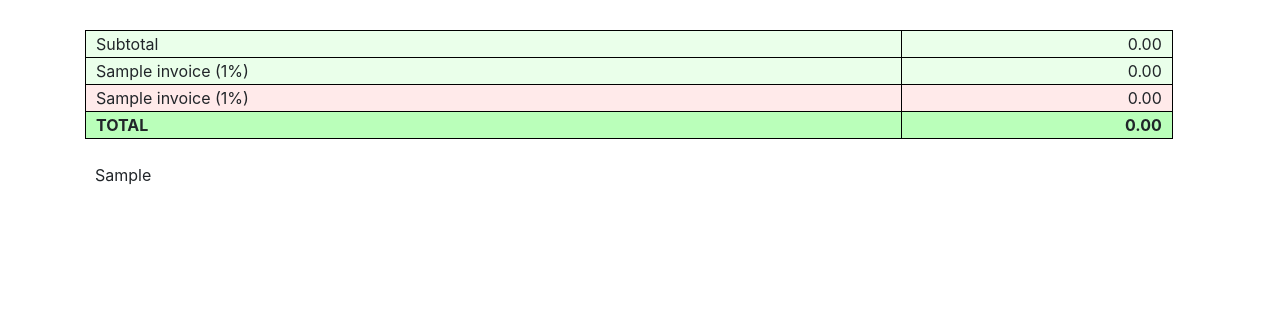
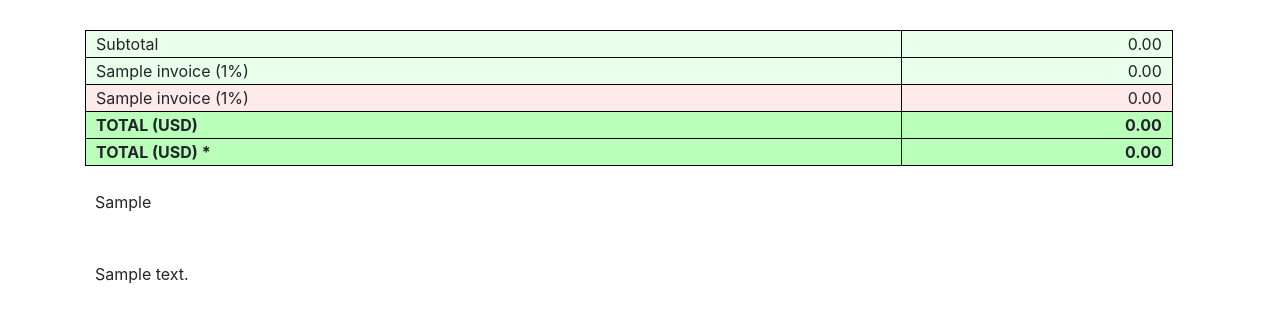
Before and after one commit to Virako/ynvo, a Django app: page /ynvo/1/ in a window 1280 px wide. Shown: the part 354-677 px from the top of the page. Run offline with Django 3.2, Linux system fonts and the light colour scheme; tables that the repository leaves empty hold one stand-in row (values such as "Sample post"); some libraries are stand-ins or nearby versions.

Commit message:
Add optional extra currency and note in invoices

```diff
--- a/ynvo/models.py
+++ b/ynvo/models.py
@@ -59,10 +59,13 @@ class Invoice(models.Model):
     fees = models.ManyToManyField(Fee, related_name='invoices')
     project = models.CharField(max_length=128, default='', blank=True)
     currency = models.CharField(max_length=4, default='€')
+    extra_currency = models.CharField(max_length=4, blank=True, null=True)
+    currency_exchange = models.FloatField(default=1.0)
     tax = models.IntegerField(default=21)
     taxname = models.CharField(max_length=16, default='IVA')
     reverse_tax = models.IntegerField(default=15)
     reverse_taxname = models.CharField(max_length=16, default='IRPF')
+    note = models.TextField(blank=True, null=True)
     created = models.DateField(auto_now_add=True, blank=True, null=True)
     paid = models.DateField(blank=True, null=True)
 
@@ -84,7 +87,12 @@ class Invoice(models.Model):
         if self.reverse_tax:
             name = '{} ({}%)'.format(self.reverse_taxname, self.reverse_tax)
             res.append(['reverse-tax', name, t_reverse_tax])
-        res.append(['total', 'TOTAL', total])
+        if self.extra_currency:
+            res.append(['total', 'TOTAL ({})'.format(self.currency), total])
+            res.append(['extra-total', 'TOTAL ({}) *'.format(self.extra_currency),
+                       total * self.currency_exchange])
+        else:
+            res.append(['total', 'TOTAL', total])
         return res
 
     def number_wadobo(self):
--- a/ynvo/static/ynvo/css/style.css
+++ b/ynvo/static/ynvo/css/style.css
@@ -16,7 +16,7 @@ body {
     width: 98%;
 }
 
-.transmitter, .client, .payment {
+.transmitter, .client, .payment, .note {
     white-space: pre-line;
     padding-left: 10px;
 }
@@ -73,3 +73,9 @@ tr.total {
     background-color: #baffba;
     font-weight: bold;
 }
+
+tr.extra-total {
+    margin-top: 10px;
+    background-color: #baffba;
+    font-weight: bold;
+}
--- a/ynvo/templates/ynvo/ynvo.html
+++ b/ynvo/templates/ynvo/ynvo.html
@@ -73,8 +73,13 @@
                   {% endfor %}
                 </tbody>
             </table>
+
             <div class="payment">
                 {{ ynvo.invo_from.payment }}
+            </div>
+            <br>
+            <div class="note">
+                {{ ynvo.note|default_if_none:'' }}
             </div>
         </div>
         <script src="https://code.jquery.com/jquery-3.2.1.slim.min.js"
```
Also changed, not shown: ynvo/migrations/0006_auto_20190712_0519.py (added), ynvo/migrations/0007_invoice_note.py (added).
